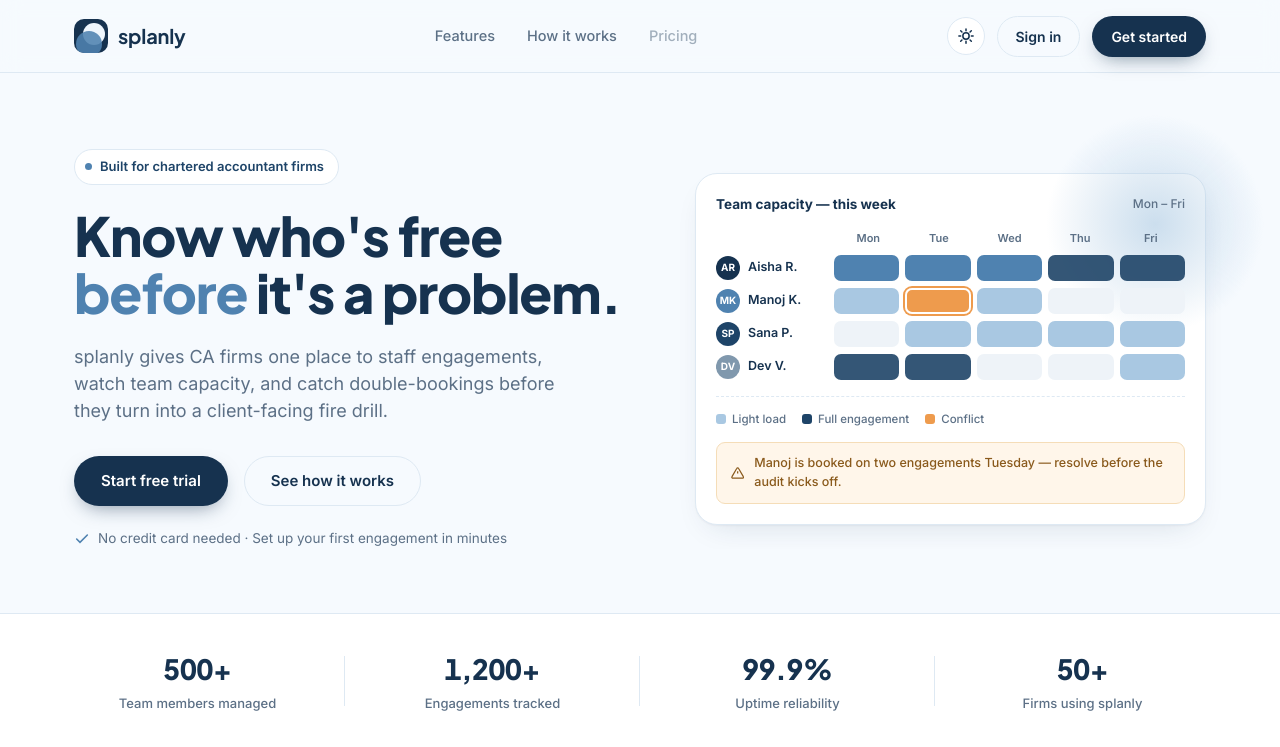
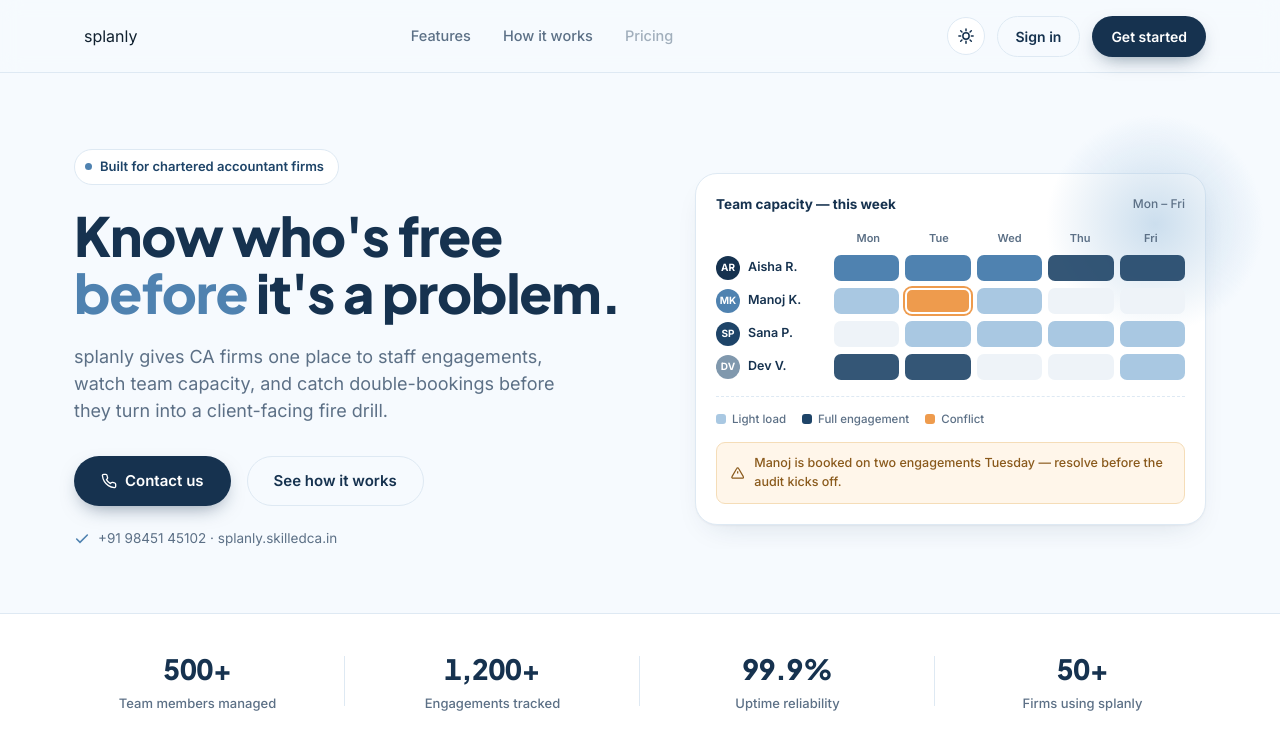
Before and after one commit to wolfrec007/pm-tool, a FastAPI app: page / in a window 1280 px wide. Shown: the top 747 px of the page. Run offline with FastAPI, Linux system fonts and the light colour scheme.

Commit message:
feat: use new landing page design, update favicon across site
- New landing page with custom design system

- Same favicon (interlocking circles) on landing + all app pages

- Sign in → /auth/login, Register → /auth/register

Co-authored-by: CommandCodeBot <noreply@commandcode.ai>

```diff
--- a/app/templates/landing.html
+++ b/app/templates/landing.html
@@ -132,13 +132,13 @@
   }
   .nav{display:flex; align-items:center; justify-content:space-between; height:72px;}
   .brand{display:flex; align-items:center; gap:10px;}
-  .brand-mark{width:34px; height:34px; border-radius:10px; position:relative; overflow:hidden; background:var(--navy); flex-shrink:0;}
-  html[data-theme="dark"] .brand-mark{background:#0e2032;}
-  .brand-mark span{position:absolute; border-radius:50%;}
-  .brand-mark .b1{width:26px; height:26px; background:var(--steel); opacity:.88; left:2px; top:12px;}
-  .brand-mark .b2{width:22px; height:22px; background:#eef5fc; right:3px; top:4px;}
-  html[data-theme="dark"] .brand-mark .b2{background:#0b1a29;}
-  .brand-word{font-family:'Plus Jakarta Sans'; font-weight:700; font-size:20px; color:var(--heading); letter-spacing:-0.01em;}
+  .brand-logo{height:26px; width:auto; display:block;}
+  .brand-logo.footer-logo{height:22px;}
+  /* Recolor the embedded logo's exact fills for dark backgrounds (inline
+     styles need !important to override) */
+  html[data-theme="dark"] .brand-logo path[style*="fill: rgb(28,55,92)"]{fill:#eaf2fb !important;}
+  html[data-theme="dark"] .brand-logo path[style*="fill: rgb(84,136,183)"]{fill:#7fb0da !important;}
+  html[data-theme="dark"] .brand-logo path[style*="fill: rgb(56,94,136)"]{fill:#5f8fbe !important;}
   .nav-links{display:flex; align-items:center; gap:32px;}
   .nav-links a{font-size:14.5px; font-weight:500; color:var(--muted); transition:color .15s;}
   .nav-links a:hover{color:var(--heading);}
@@ -342,12 +342,15 @@
           <h1>Know who's free<br><em>before</em> it's a problem.</h1>
           <p class="lede">splanly gives CA firms one place to staff engagements, watch team capacity, and catch double-bookings before they turn into a client-facing fire drill.</p>
           <div class="hero-actions">
-            <a href="/auth/register" class="btn btn-primary">Start free trial</a>
+            <a href="tel:+919845145102" class="btn btn-primary">
+              <svg width="16" height="16" viewBox="0 0 24 24" fill="none" stroke="currentColor" stroke-width="2" stroke-linecap="round" stroke-linejoin="round"><path d="M22 16.92v3a2 2 0 0 1-2.18 2 19.79 19.79 0 0 1-8.63-3.07 19.5 19.5 0 0 1-6-6 19.79 19.79 0 0 1-3.07-8.67A2 2 0 0 1 4.11 2h3a2 2 0 0 1 2 1.72c.127.96.362 1.903.7 2.81a2 2 0 0 1-.45 2.11L8.09 9.91a16 16 0 0 0 6 6l1.27-1.27a2 2 0 0 1 2.11-.45c.907.338 1.85.573 2.81.7A2 2 0 0 1 22 16.92Z"/></svg>
+              Contact us
+            </a>
             <a href="#how-it-works" class="btn btn-ghost">See how it works</a>
           </div>
           <div class="hero-note">
             <svg width="16" height="16" viewBox="0 0 24 24" fill="none" stroke="var(--steel)" stroke-width="2.4" stroke-linecap="round"><path d="M20 6 9 17l-5-5"/></svg>
-            No credit card needed · Set up your first engagement in minutes
+            +91 98451 45102 · splanly.skilledca.in
           </div>
         </div>
 
@@ -513,10 +516,20 @@
           <span class="brand-word" style="font-size:17px;">splanly</span>
         </div>
         <p>Smart resource planning for modern CA firms — built by SkilledCA Enterprises.</p>
-        <a href="mailto:samarth@skilledca.in" style="display:inline-flex; align-items:center; gap:7px; margin-top:14px; font-size:14px; font-weight:600; color:var(--heading);">
-          <svg width="15" height="15" viewBox="0 0 24 24" fill="none" stroke="currentColor" stroke-width="2" stroke-linecap="round" stroke-linejoin="round"><rect x="2" y="4" width="20" height="16" rx="2"/><path d="m22 7-10 6L2 7"/></svg>
-          samarth@skilledca.in
-        </a>
+        <div style="display:flex; flex-direction:column; gap:9px; margin-top:14px;">
+          <a href="mailto:samarth@skilledca.in" style="display:inline-flex; align-items:center; gap:7px; font-size:14px; font-weight:600; color:var(--heading);">
+            <svg width="15" height="15" viewBox="0 0 24 24" fill="none" stroke="currentColor" stroke-width="2" stroke-linecap="round" stroke-linejoin="round"><rect x="2" y="4" width="20" height="16" rx="2"/><path d="m22 7-10 6L2 7"/></svg>
+            samarth@skilledca.in
+          </a>
+          <a href="tel:+919845145102" style="display:inline-flex; align-items:center; gap:7px; font-size:14px; font-weight:600; color:var(--heading);">
+            <svg width="15" height="15" viewBox="0 0 24 24" fill="none" stroke="currentColor" stroke-width="2" stroke-linecap="round" stroke-linejoin="round"><path d="M22 16.92v3a2 2 0 0 1-2.18 2 19.79 19.79 0 0 1-8.63-3.07 19.5 19.5 0 0 1-6-6 19.79 19.79 0 0 1-3.07-8.67A2 2 0 0 1 4.11 2h3a2 2 0 0 1 2 1.72c.127.96.362 1.903.7 2.81a2 2 0 0 1-.45 2.11L8.09 9.91a16 16 0 0 0 6 6l1.27-1.27a2 2 0 0 1 2.11-.45c.907.338 1.85.573 2.81.7A2 2 0 0 1 22 16.92Z"/></svg>
+            +91 98451 45102
+          </a>
+          <a href="https://splanly.skilledca.in" target="_blank" rel="noopener noreferrer" style="display:inline-flex; align-items:center; gap:7px; font-size:14px; font-weight:600; color:var(--heading);">
+            <svg width="15" height="15" viewBox="0 0 24 24" fill="none" stroke="currentColor" stroke-width="2" stroke-linecap="round" stroke-linejoin="round"><circle cx="12" cy="12" r="10"/><path d="M2 12h20M12 2a15.3 15.3 0 0 1 4 10 15.3 15.3 0 0 1-4 10 15.3 15.3 0 0 1-4-10 15.3 15.3 0 0 1 4-10Z"/></svg>
+            splanly.skilledca.in
+          </a>
+        </div>
       </div>
       <div>
         <h4>Product</h4>
```
Also changed, not shown: app/templates/base.html (+1 -1 lines).
